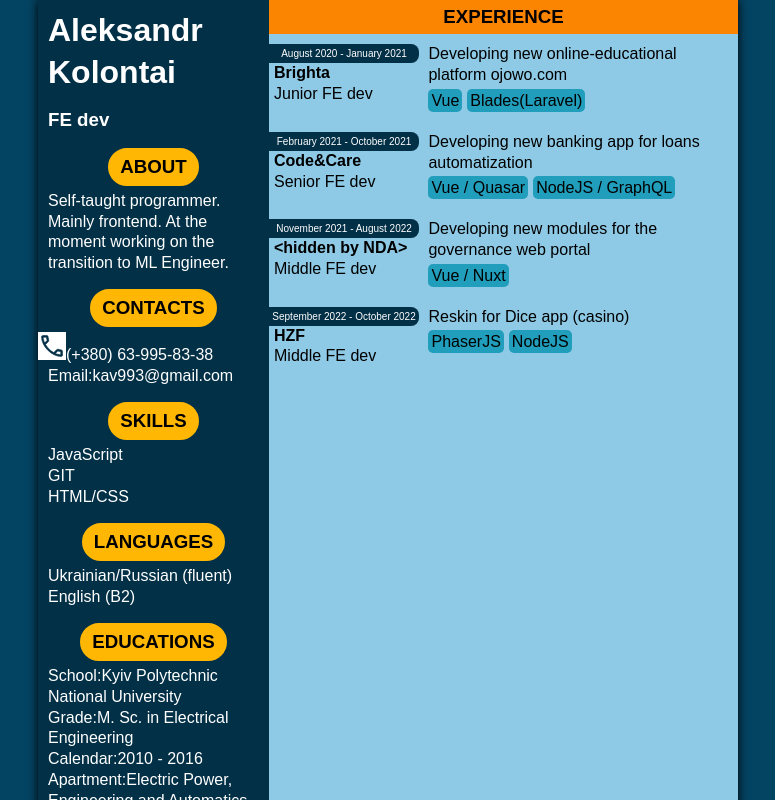
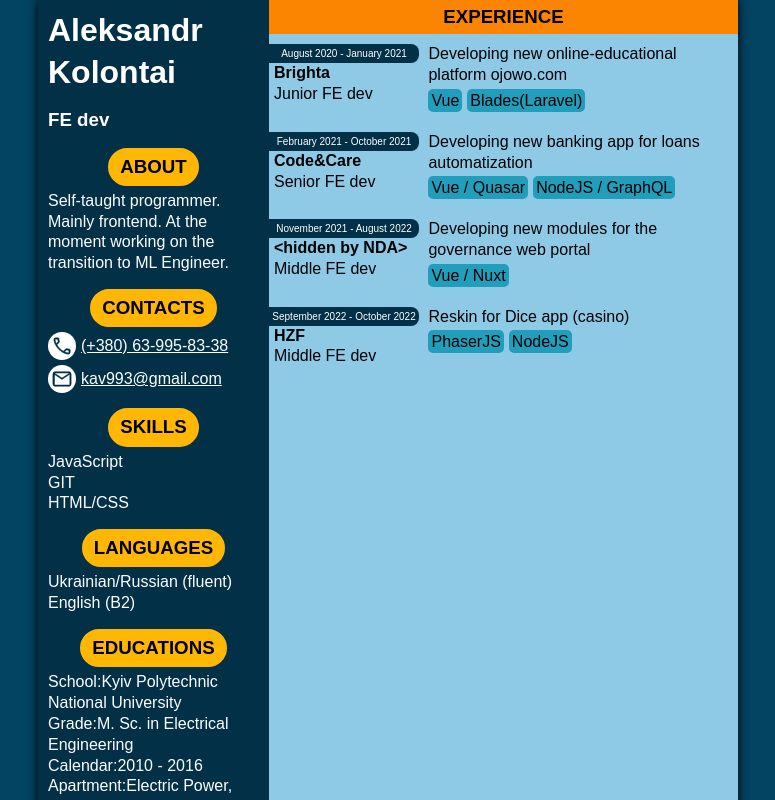
Before and after one commit to JollyR0ger42/portfolio, a Nuxt app: page / in a window 1280 px wide. Shown: the whole page, without its empty margins (252-1027 px from the left). Built offline with nearby package versions, Linux system fonts and the light colour scheme.

Commit message:
add mail icon

```diff
--- a/app.vue
+++ b/app.vue
@@ -17,16 +17,25 @@
       <!-- CONTACTS -->
       <div class="app__contacts column">
         <h3 class="app__subtitle">Contacts</h3>
-        <div>
+        <div class="app__contacts__phone">
           <img
             src="~/assets/call.svg"
-            class="app__call"
+            class="app__contacts__icon"
           >
-          <span>{{summary.contacts.phone}}</span>
+          <a
+            class="app__contacts__phone__number"
+            :href="'tel:' + summary.contacts.phone"
+          >{{summary.contacts.phone}}</a>
         </div>
-        <div>
-          <span>Email:</span>
-          <span>{{summary.contacts.mail}}</span>
+        <div class="app__contacts__email">
+          <img
+            src="~/assets/mail.svg"
+            class="app__contacts__icon"
+          >
+          <a
+            class="app__contacts__phone__number"
+            :href="'mailto:' + summary.contacts.mail"
+          >{{summary.contacts.mail}}</a>
         </div>
       </div>
       <!-- SKILLS -->
@@ -119,11 +128,30 @@ import summary from "~/assets/summary.json";
   box-shadow: 0px 0px 10px #000;
   width: 700px;
 
-  &__call {
-    width: 28px;
-    height: 28px;
-    background-color: #fff;
-    margin-left: -10px;
+  &__contacts {
+    &__icon {
+      width: 28px;
+      height: 28px;
+      background-color: #fff;
+      border-radius: 14px;
+      padding: 3px;
+      margin-right: 5px;
+    }
+
+    &__phone {
+      display: flex;
+      align-items: center;
+      margin-bottom: 5px;
+
+      &__number {
+        color: #fff;
+      }
+    }
+
+    &__email {
+      display: flex;
+      align-items: center;
+    }
   }
 
   &__subtitle {
```
Also changed, not shown: assets/mail.svg (added).
